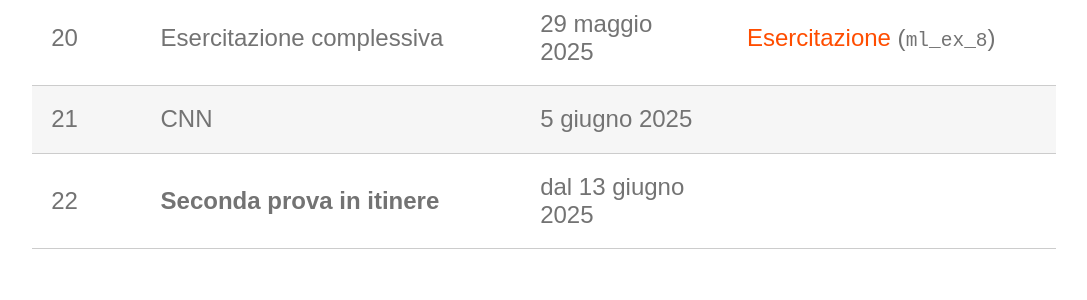
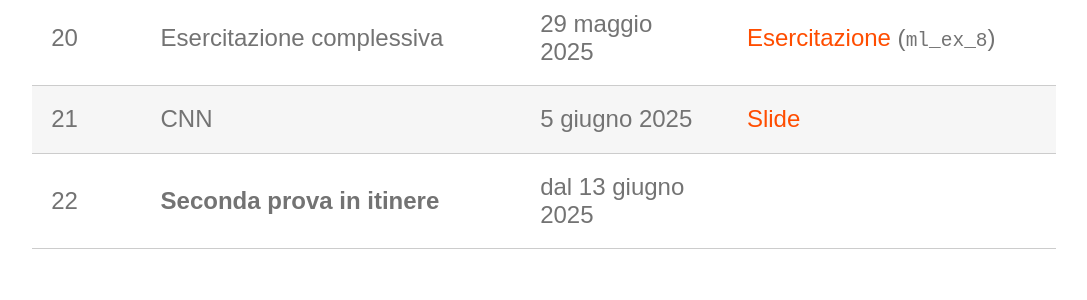
Before and after one commit to perceivelab/ml-mz-2025, a Jekyll site: the page built from lezioni.md, in a window 1280 px wide. Shown: the part 1838-2138 px from the top of the page, without its empty margins (96-1183 px from the left). Built offline with Jekyll 4.4.1, drawn with Linux system fonts in a browser that asks for light colours; our own code applies the rules of GitHub Pages for plain Markdown files.

Commit message:
Update lezioni.md

```diff
--- a/lezioni.md
+++ b/lezioni.md
@@ -26,5 +26,5 @@ layout: page
 | 18      | Reti neurali                          | 22 maggio 2025       |        |
 | 19      | Esercitazione reti neurali            | 27 maggio 2025       | [Esercitazione](https://studentiunict-my.sharepoint.com/:u:/g/personal/simone_palazzo_unict_it/EWQxxTHDqnFLhuOy75Y7kgwBbgjUBdq_ZKKu080RfhSUlw?e=NTIfzb)  (`ml_ex_7`)     |
 | 20      | Esercitazione complessiva             | 29 maggio 2025       | [Esercitazione](https://studentiunict-my.sharepoint.com/:u:/g/personal/simone_palazzo_unict_it/EVnrNxwCBh5FoichmLrDr-MBoNiK_q1eU1sN2ZFh5Gg8lg?e=O7bHwe) (`ml_ex_8`)      |
-| 21      | CNN                                   | 5 giugno 2025        |        |
+| 21      | CNN                                   | 5 giugno 2025        |   [Slide](https://studentiunict-my.sharepoint.com/:b:/g/personal/concetto_spampinato_unict_it/ESANtPCdkhRHpqT62l1Vh0gBJWjtWEh0jgou_hpKsdeGEQ?e=QKHTTd)     |
 | 22      | **Seconda prova in itinere**          | dal 13 giugno 2025   |        |
```
